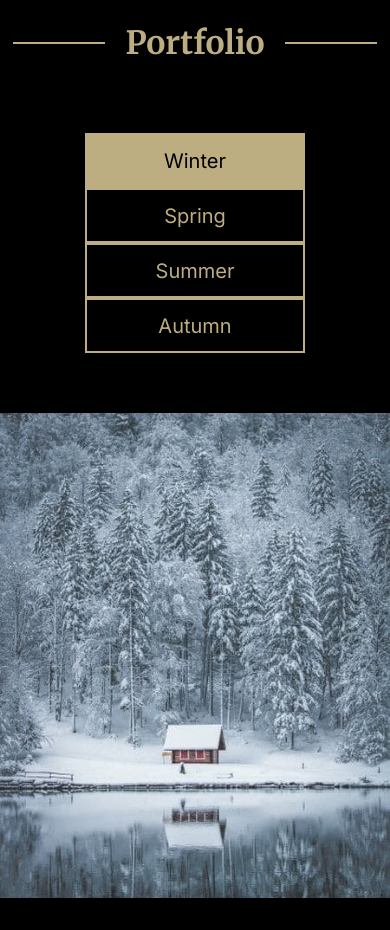
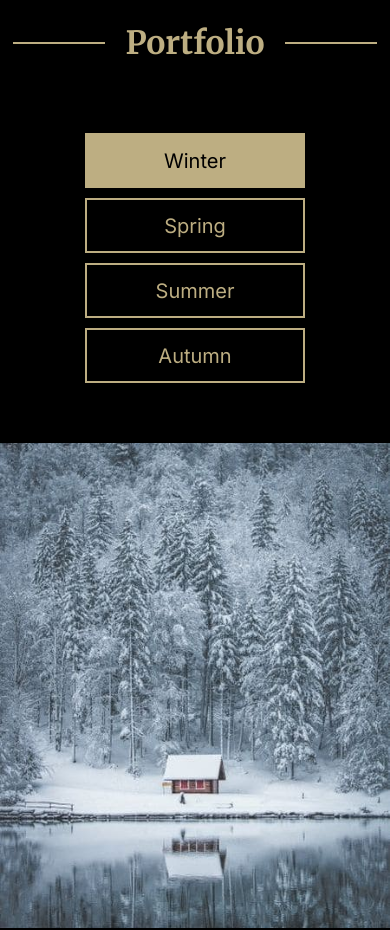
Before and after one commit to nikprosto/RSS, a plain HTML site: page portfolio/index.html in a window 390 px wide. Shown: the part 1758-2688 px from the top of the page. Drawn offline with Linux system fonts and the light colour scheme.

Commit message:
fix: fix gap for seasons block on mobile

```diff
--- a/portfolio/style.css
+++ b/portfolio/style.css
@@ -615,9 +615,9 @@ body.lock {
 
 @media (max-width: 439px) {
     .seasons {
-        /* padding-left: 50px; */
         justify-content: center;
         align-items: center;
+        gap: 10px;
     }
 }
 
```
